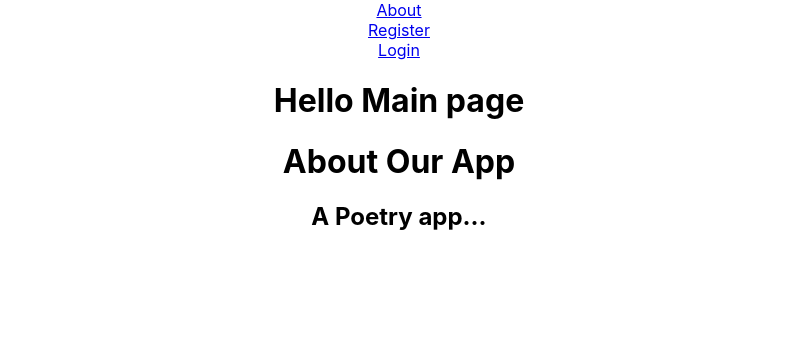
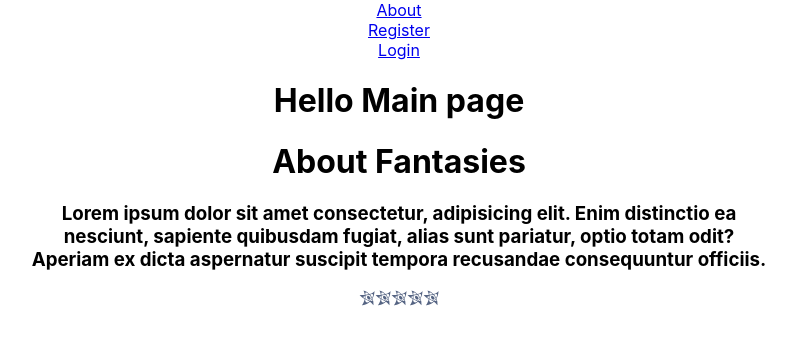
Before and after one commit to Anila277/Fantasies, a React (Create React App) app: page /about in a window 1280 px wide. Shown: the top 344 px of the page, without its empty margins (241-1037 px from the left). Built offline with nearby package versions, Linux system fonts and the light colour scheme.

Commit message:
wip: adds star ratings

```diff
--- a/src/pages/About.js
+++ b/src/pages/About.js
@@ -1,9 +1,53 @@
+import { GiFlexibleStar } from 'react-icons/gi';
+import { useState } from 'react';
+
+const colors = {
+    grey: "#556483",
+    green: "#63d670"
+
+}
+
 function About(props) {
 
+    const stars = Array(5).fill(0);
+
+    const [currentValue, setCurrentValue] = useState(0);
+
+    const [hoverValue, setHoverValue] = useState(null);
+
+    const handleClick = value => {
+        setCurrentValue(value)
+    };
+
+    const handleMouseOver = value => {
+        setHoverValue(value)
+    }
+
+    const handleMouseLeave = () => {
+        setHoverValue(null)
+    }
+
     return (
-        <div className="about">
-            <h1>About Our App</h1>
-            <h2>A Poetry app...</h2>
+        <div >
+            <h1>About Fantasies</h1>
+            <h3> Lorem ipsum dolor sit amet consectetur, adipisicing elit. Enim distinctio ea
+                <br /> nesciunt, sapiente quibusdam fugiat, alias sunt pariatur, optio totam odit?
+                <br /> Aperiam ex dicta aspernatur suscipit tempora recusandae consequuntur officiis.</h3>
+            <div >
+                {stars.map((_, index) => {
+                    return (
+                        <GiFlexibleStar
+                            key={index}
+                            color={(hoverValue || currentValue) > index ? colors.green : colors.grey}
+                            onClick={() => handleClick(index + 1)}
+                            onMouseOver={() => handleMouseOver(index + 1)}
+                            onMouseLeave={handleMouseLeave}
+                        />
+                    )
+                })}
+
+            </div>
+
         </div>
     )
 }
```
